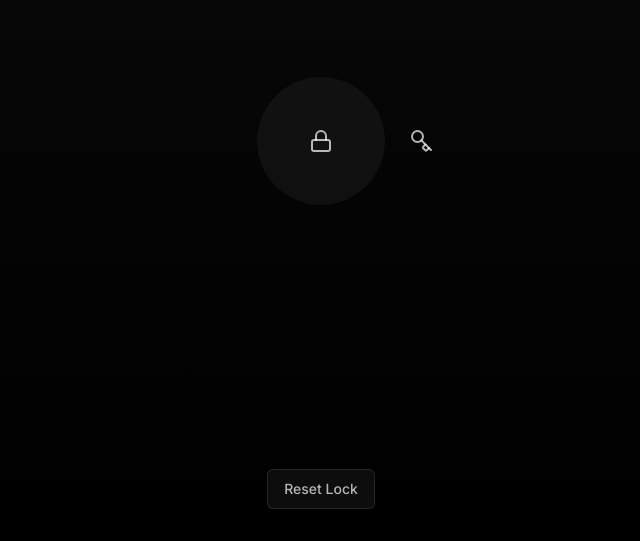
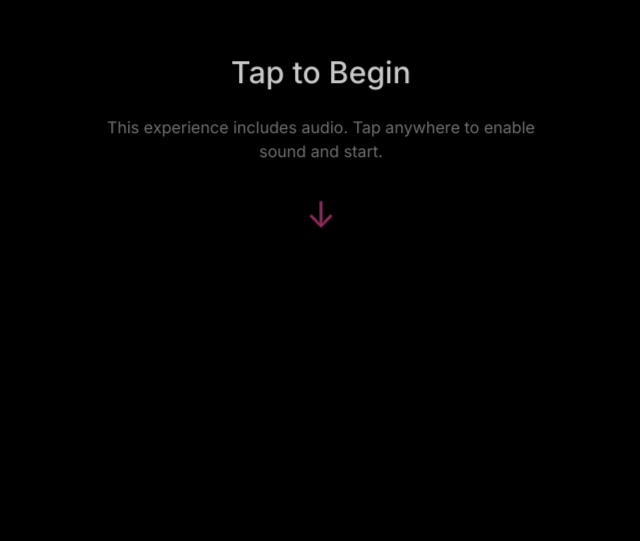
Before and after one commit to natsuck/tangled, a Next.js app: page / in a window 1280 px wide. Shown: the part 259-800 px from the top of the page, without its empty margins (319-959 px from the left). Built offline with nearby package versions, Linux system fonts and the light colour scheme.

Commit message:
Add Tap to Begin in order to enable audio

```diff
--- a/app/components/lock-and-key.tsx
+++ b/app/components/lock-and-key.tsx
@@ -16,47 +16,98 @@ const COLLISION_THRESHOLD = 50
 export default function LockAndKey() {
   const [isUnlocked, setIsUnlocked] = React.useState(false)
   const [showSlideshow, setShowSlideshow] = useState(false)
+  const [hasInteracted, setHasInteracted] = useState(false)
   const keyX = useMotionValue(0)
   const keyY = useMotionValue(0)
   const lockRotation = useSpring(0, { stiffness: 300, damping: 20 })
   const unlockAudioRef = useRef<HTMLAudioElement | null>(null)
   const bgMusicRef = useRef<HTMLAudioElement | null>(null)
+  const [audioInitialized, setAudioInitialized] = useState(false)
 
   // Set initial key position
   React.useEffect(() => {
     const updateKeyPosition = () => {
-      // Position key 100px to the right of center
       keyX.set(100)
       keyY.set(0)
     }
 
-    // Set initial position
     updateKeyPosition()
 
-    // Update position on window resize
     window.addEventListener('resize', updateKeyPosition)
+
+    // Set hasInteracted on any user interaction
+    const handleInteraction = () => setHasInteracted(true)
+    document.addEventListener('click', handleInteraction)
+    document.addEventListener('touchstart', handleInteraction)
 
     return () => {
       window.removeEventListener('resize', updateKeyPosition)
+      document.removeEventListener('click', handleInteraction)
+      document.removeEventListener('touchstart', handleInteraction)
     }
   }, [keyX, keyY])
+
+  // Initialize audio on first interaction
+  const initializeAudio = async () => {
+    try {
+      if (!audioInitialized && unlockAudioRef.current && bgMusicRef.current) {
+        // Load the audio files
+        await unlockAudioRef.current.load()
+        await bgMusicRef.current.load()
+
+        // Set volume
+        unlockAudioRef.current.volume = 0.5
+        bgMusicRef.current.volume = 0.3
+
+        setAudioInitialized(true)
+      }
+    } catch (error) {
+      console.log("Audio initialization failed:", error)
+    }
+  }
+
+  // Handle user interaction
+  React.useEffect(() => {
+    const handleInteraction = async () => {
+      setHasInteracted(true)
+      await initializeAudio()
+    }
+
+    // Listen for both touch and click events
+    document.addEventListener('click', handleInteraction, { once: true })
+    document.addEventListener('touchstart', handleInteraction, { once: true })
+
+    return () => {
+      document.removeEventListener('click', handleInteraction)
+      document.removeEventListener('touchstart', handleInteraction)
+    }
+  }, [])
+
+  const playAudio = async (audioElement: HTMLAudioElement) => {
+    try {
+      if (audioElement.paused) {
+        const playPromise = audioElement.play()
+        if (playPromise !== undefined) {
+          await playPromise
+        }
+      }
+    } catch (error) {
+      console.log("Audio playback failed:", error)
+    }
+  }
 
   const checkCollision = React.useCallback(() => {
     const keyPos = { x: keyX.get(), y: keyY.get() }
     const distance = Math.sqrt(keyPos.x ** 2 + keyPos.y ** 2)
 
-    if (distance < COLLISION_THRESHOLD && !isUnlocked) {
+    if (distance < COLLISION_THRESHOLD && !isUnlocked && hasInteracted) {
       setIsUnlocked(true)
 
-      // Play unlock sound
-      if (unlockAudioRef.current) {
-        unlockAudioRef.current.play()
-      }
-
-      // Start background music
-      if (bgMusicRef.current) {
-        bgMusicRef.current.volume = 0.3
-        bgMusicRef.current.play()
+      // Play audio with async handling
+      if (unlockAudioRef.current && bgMusicRef.current) {
+        playAudio(unlockAudioRef.current)
+          .then(() => playAudio(bgMusicRef.current!))
+          .catch(error => console.log("Audio sequence failed:", error))
       }
 
       // Unlock animation
@@ -66,7 +117,6 @@ export default function LockAndKey() {
         damping: 10
       })
 
-      // Success effects
       setTimeout(() => {
         setShowSlideshow(true)
         confetti({
@@ -76,7 +126,7 @@ export default function LockAndKey() {
         })
       }, 800)
     }
-  }, [isUnlocked, keyX, keyY, lockRotation])
+  }, [isUnlocked, keyX, keyY, lockRotation, hasInteracted])
 
   React.useEffect(() => {
     const unsubscribeX = keyX.onChange(checkCollision)
@@ -104,10 +154,62 @@ export default function LockAndKey() {
   return (
     <div className="fixed inset-0 flex items-center justify-center bg-gradient-to-b from-neutral-950 to-black">
       {/* Audio elements */}
-      <audio ref={unlockAudioRef} src={AUDIO_PATHS.unlock} preload="auto" />
-      <audio ref={bgMusicRef} src={AUDIO_PATHS.bgMusic} preload="auto" loop />
+      <audio
+        ref={unlockAudioRef}
+        src={AUDIO_PATHS.unlock}
+        preload="auto"
+        playsInline
+        muted={!hasInteracted}
+      />
+      <audio
+        ref={bgMusicRef}
+        src={AUDIO_PATHS.bgMusic}
+        preload="auto"
+        loop
+        playsInline
+        muted={!hasInteracted}
+      />
 
-      {/* Slideshow */}
+      {/* Initial interaction screen */}
+      {!hasInteracted ? (
+        <motion.div
+          className="fixed inset-0 z-50 flex flex-col items-center justify-center bg-black bg-opacity-95"
+          initial={{ opacity: 0 }}
+          animate={{ opacity: 1 }}
+          exit={{ opacity: 0 }}
+        >
+          <motion.div
+            className="text-center space-y-6 p-6"
+            animate={{
+              scale: [1, 1.02, 1],
+              opacity: [0.8, 1, 0.8]
+            }}
+            transition={{
+              duration: 2,
+              repeat: Infinity,
+              repeatType: "reverse"
+            }}
+          >
+            <div className="text-white/90 text-2xl md:text-3xl font-medium mb-4">
+              Tap to Begin
+            </div>
+            <div className="text-white/50 text-sm md:text-base max-w-md mx-auto">
+              This experience includes audio. Tap anywhere to enable sound and start.
+            </div>
+            <motion.div
+              animate={{ y: [0, 8, 0] }}
+              transition={{
+                duration: 1.5,
+                repeat: Infinity,
+                repeatType: "reverse"
+              }}
+            >
+              <div className="text-pink-500/70 text-4xl">↓</div>
+            </motion.div>
+          </motion.div>
+        </motion.div>
+      ) : (
+        <>
           <Slideshow
             isPlaying={showSlideshow}
             onClose={() => {
@@ -171,6 +273,8 @@ export default function LockAndKey() {
               Reset Lock
             </Button>
           )}
+        </>
+      )}
     </div>
   )
 }
```
Lines whose indentation alone changed are shown as unchanged.
